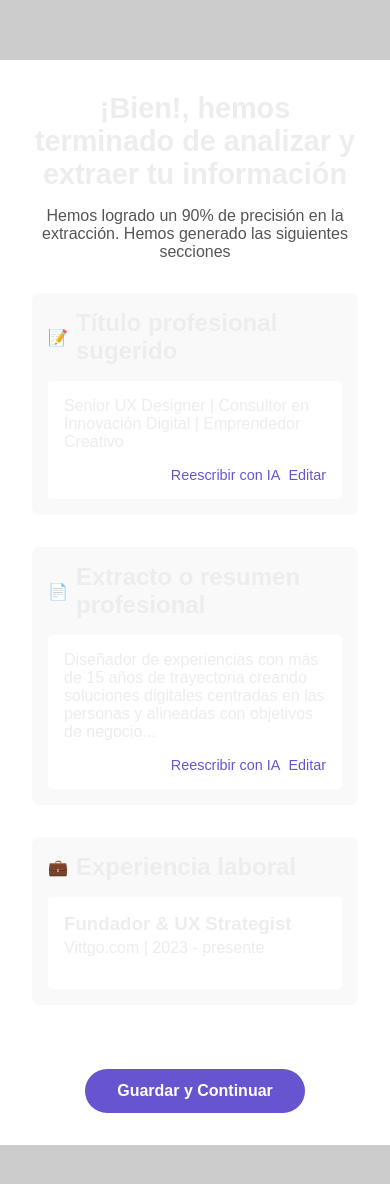
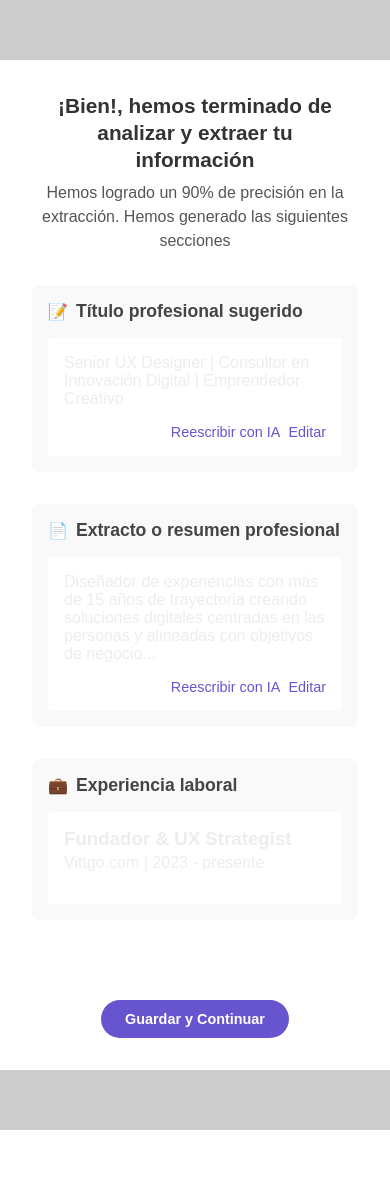
Before and after one commit to stivenDR14/ai-curriculum-analyser-generator, a Next.js app: page /curriculum-analisys in a window 390 px wide. Shown: the top 1184 px of the page. After the commit the page ends 1130 px from the top, so only its background shows below. Built offline with nearby package versions, Linux system fonts and the light colour scheme.

Commit message:
componetization of button and typografy elements

```diff
--- a/src/app/curriculum-analisys/page.tsx
+++ b/src/app/curriculum-analisys/page.tsx
@@ -3,6 +3,8 @@
 import { useState } from "react";
 import styles from "./page.module.css";
 import Loader from "@/components/Loader";
+import Button from "@/components/Button";
+import { Title, Description, SectionTitle } from "@/components/Typography";
 
 export default function CurriculumAnalisys() {
   const [isLoading, setIsLoading] = useState(false);
@@ -17,20 +19,17 @@ export default function CurriculumAnalisys() {
 
   return (
     <main className={styles.container}>
-      <h1 className={styles.mainTitle}>
+      <Title centered>
         ¡Bien!, hemos terminado de analizar y extraer tu información
-      </h1>
+      </Title>
 
-      <p className={styles.description}>
+      <Description centered>
         Hemos logrado un 90% de precisión en la extracción. Hemos generado las
         siguientes secciones
-      </p>
+      </Description>
 
       <div className={styles.resultSection}>
-        <div className={styles.sectionHeader}>
-          <span className={styles.icon}>📝</span>
-          <h2>Título profesional sugerido</h2>
-        </div>
+        <SectionTitle icon="📝">Título profesional sugerido</SectionTitle>
         <div className={styles.sectionContent}>
           <p>
             Senior UX Designer | Consultor en Innovación Digital | Emprendedor
@@ -44,10 +43,7 @@ export default function CurriculumAnalisys() {
       </div>
 
       <div className={styles.resultSection}>
-        <div className={styles.sectionHeader}>
-          <span className={styles.icon}>📄</span>
-          <h2>Extracto o resumen profesional</h2>
-        </div>
+        <SectionTitle icon="📄">Extracto o resumen profesional</SectionTitle>
         <div className={styles.sectionContent}>
           <p>
             Diseñador de experiencias con más de 15 años de trayectoria creando
@@ -62,10 +58,7 @@ export default function CurriculumAnalisys() {
       </div>
 
       <div className={styles.resultSection}>
-        <div className={styles.sectionHeader}>
-          <span className={styles.icon}>💼</span>
-          <h2>Experiencia laboral</h2>
-        </div>
+        <SectionTitle icon="💼">Experiencia laboral</SectionTitle>
         <div className={styles.sectionContent}>
           <div className={styles.experienceItem}>
             <h3>Fundador & UX Strategist</h3>
@@ -75,9 +68,9 @@ export default function CurriculumAnalisys() {
       </div>
 
       <div className={styles.actionContainer}>
-        <button onClick={handleContinue} className={styles.continueButton}>
+        <Button onClick={handleContinue} variant="primary">
           Guardar y Continuar
-        </button>
+        </Button>
       </div>
     </main>
   );
--- a/src/app/page.module.css
+++ b/src/app/page.module.css
@@ -108,6 +108,7 @@
 
 .dragText {
   font-size: 1.1rem;
+  color: #6755a2;
   margin-bottom: 1rem;
 }
 
--- a/src/app/resources/page.module.css
+++ b/src/app/resources/page.module.css
@@ -36,6 +36,7 @@
   resize: vertical;
   font-family: inherit;
   font-size: 1rem;
+  background-color: #f8f8f8;
 }
 
 .fileUploadContainer {
--- /dev/null
+++ b/src/components/Button.module.css
@@ -0,0 +1,75 @@
+.primary {
+  background-color: #6755d0;
+  color: white;
+  border: none;
+  border-radius: 50px;
+  padding: 0.8rem 2.5rem;
+  font-size: 1rem;
+  font-weight: 600;
+  cursor: pointer;
+  transition: all 0.3s ease;
+  margin-top: 1rem;
+}
+
+.primary:hover {
+  background-color: #5545b0;
+  transform: translateY(-2px);
+  box-shadow: 0 4px 8px rgba(0, 0, 0, 0.1);
+}
+
+.secondary {
+  background-color: transparent;
+  color: #6755d0;
+  border: 1px solid #6755d0;
+  border-radius: 50px;
+  padding: 0.6rem 1.5rem;
+  font-size: 0.9rem;
+  cursor: pointer;
+  transition: all 0.3s ease;
+  text-decoration: none;
+}
+
+.secondary:hover {
+  background-color: rgba(103, 85, 208, 0.1);
+}
+
+.switch {
+  background: transparent;
+  border: none;
+  color: #6755d0;
+  font-size: 0.9rem;
+  font-weight: 500;
+  cursor: pointer;
+  margin-top: 1rem;
+  padding: 0.5rem;
+  transition: all 0.2s ease;
+}
+
+.switch:hover {
+  text-decoration: underline;
+}
+
+@media (max-width: 768px) {
+  .switch {
+    margin-top: 1.5rem;
+    padding: 0.8rem;
+    font-size: 1rem;
+    width: auto;
+    min-width: 200px;
+    border: 1px solid rgba(103, 85, 208, 0.3);
+    border-radius: 20px;
+  }
+}
+
+@media (max-width: 480px) {
+  .primary {
+    padding: 0.7rem 1.5rem;
+    font-size: 0.9rem;
+  }
+
+  .switch {
+    font-size: 0.9rem;
+    min-width: 180px;
+    padding: 0.7rem;
+  }
+}
--- /dev/null
+++ b/src/components/Button.tsx
@@ -0,0 +1,43 @@
+import React from "react";
+import styles from "./Button.module.css";
+
+type ButtonVariant = "primary" | "secondary" | "switch";
+
+interface ButtonProps {
+  children: React.ReactNode;
+  onClick?: () => void;
+  variant?: ButtonVariant;
+  className?: string;
+  type?: "button" | "submit" | "reset";
+}
+
+export default function Button({
+  children,
+  onClick,
+  variant = "primary",
+  className = "",
+  type = "button",
+}: ButtonProps) {
+  const getButtonClass = () => {
+    switch (variant) {
+      case "primary":
+        return styles.primary;
+      case "secondary":
+        return styles.secondary;
+      case "switch":
+        return styles.switch;
+      default:
+        return styles.primary;
+    }
+  };
+
+  return (
+    <button
+      type={type}
+      className={`${getButtonClass()} ${className}`}
+      onClick={onClick}
+    >
+      {children}
+    </button>
+  );
+}
--- /dev/null
+++ b/src/components/Typography.module.css
@@ -0,0 +1,74 @@
+.title {
+  font-size: 2rem;
+  font-weight: 700;
+  line-height: 1.2;
+  margin-bottom: 1rem;
+  color: #333;
+}
+
+.subtitle {
+  font-size: 1.1rem;
+  line-height: 1.5;
+  color: #555;
+  max-width: 650px;
+  margin-bottom: 1.5rem;
+}
+
+.description {
+  color: #555;
+  line-height: 1.5;
+  margin-bottom: 2rem;
+}
+
+.centered {
+  text-align: center;
+  margin-left: auto;
+  margin-right: auto;
+}
+
+.sectionHeader {
+  display: flex;
+  align-items: center;
+  margin-bottom: 1rem;
+}
+
+.icon {
+  margin-right: 0.5rem;
+}
+
+.sectionTitle {
+  font-size: 1.4rem;
+  font-weight: 600;
+  color: #444;
+}
+
+@media (max-width: 768px) {
+  .title {
+    font-size: 1.5rem;
+    line-height: 1.3;
+    margin-bottom: 0.5rem;
+    padding: 0 10px;
+  }
+
+  .subtitle {
+    font-size: 0.95rem;
+    padding: 0 10px;
+  }
+
+  .sectionTitle {
+    font-size: 1.2rem;
+  }
+}
+
+@media (max-width: 480px) {
+  .title {
+    font-size: 1.3rem;
+    width: 100%;
+    word-wrap: break-word;
+    padding: 0 5px;
+  }
+
+  .sectionTitle {
+    font-size: 1.1rem;
+  }
+}
--- /dev/null
+++ b/src/components/Typography.tsx
@@ -0,0 +1,87 @@
+import React from "react";
+import styles from "./Typography.module.css";
+
+interface TitleProps {
+  children: React.ReactNode;
+  className?: string;
+  centered?: boolean;
+}
+
+export function Title({
+  children,
+  className = "",
+  centered = false,
+}: TitleProps) {
+  return (
+    <h1
+      className={`${styles.title} ${
+        centered ? styles.centered : ""
+      } ${className}`}
+    >
+      {children}
+    </h1>
+  );
+}
+
+interface SubtitleProps {
+  children: React.ReactNode;
+  className?: string;
+  centered?: boolean;
+}
+
+export function Subtitle({
+  children,
+  className = "",
+  centered = false,
+}: SubtitleProps) {
+  return (
+    <p
+      className={`${styles.subtitle} ${
+        centered ? styles.centered : ""
+      } ${className}`}
+    >
+      {children}
+    </p>
+  );
+}
+
+interface SectionTitleProps {
+  children: React.ReactNode;
+  className?: string;
+  icon?: React.ReactNode;
+}
+
+export function SectionTitle({
+  children,
+  className = "",
+  icon,
+}: SectionTitleProps) {
+  return (
+    <div className={styles.sectionHeader}>
+      {icon && <span className={styles.icon}>{icon}</span>}
+      <h2 className={`${styles.sectionTitle} ${className}`}>{children}</h2>
+    </div>
+  );
+}
+
+interface DescriptionProps {
+  children: React.ReactNode;
+  className?: string;
+  centered?: boolean;
+}
+
+export function Description({
+  children,
+  className = "",
+  centered = false,
+}: DescriptionProps) {
+  return (
+    <p
+      className={`${styles.description} ${
+        centered ? styles.centered : ""
+      } ${className}`}
+    >
+      {children}
+    </p>
+  );
+}
--- a/src/utils/labels.ts
+++ b/src/utils/labels.ts
@@ -4,7 +4,7 @@ export const landingPageCurriculumLabels = {
   subtitle:
     "Ahorra tiempo personalizando tu CV, tu carta de presentación y prepárate para cada oferta laboral.",
   dragText: "Arrastra el archivo o",
-  selectText: "selecciona",
+  selectText: " selecciona ",
   selectFromText: "desde tus archivos",
   uploadInfo:
     "Sube tu hoja de vida en formato PDF o Word. Asegúrate de que esté actualizada.",
```
Also changed, not shown: src/app/page.tsx (+28 -29 lines), src/app/resources/page.tsx (+7 -5 lines), src/components/UploadArea.module.css (added, +54 -0 lines), src/components/UploadArea.tsx (added, +50 -0 lines).
